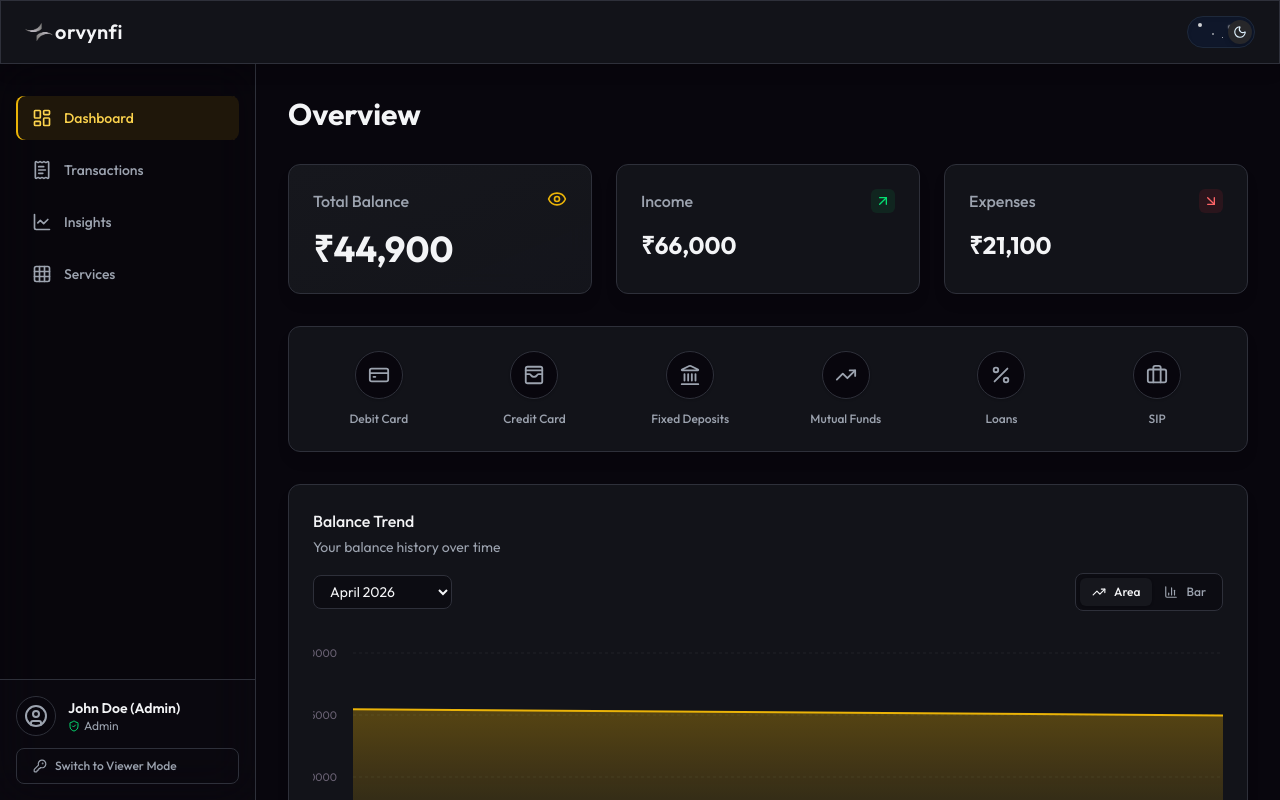
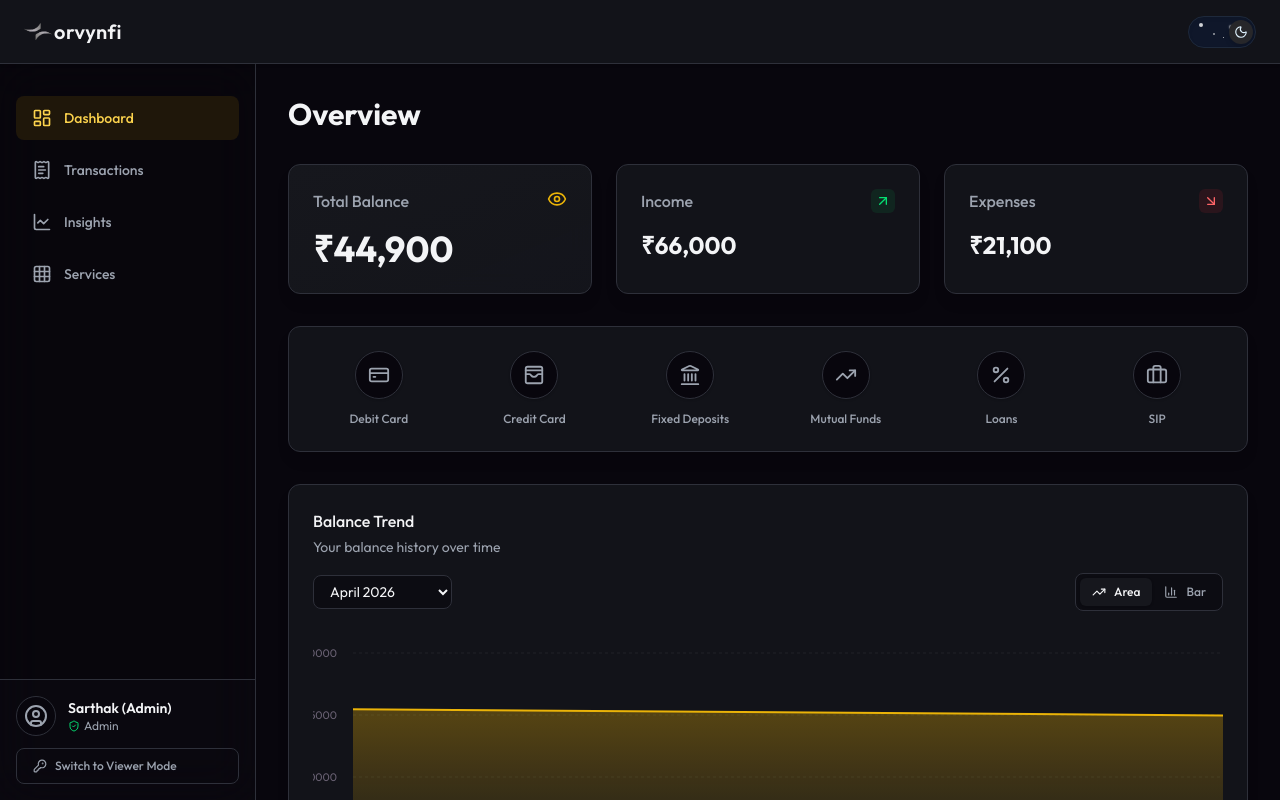
Before and after one commit to XSTRANGER-7/zorvyn-fi, a React (Vite) app: page / in a window 1280 px wide. Shown: the top 800 px of the page. Built offline with nearby package versions, Linux system fonts and the light colour scheme.

Commit message:
total balance ux updated

```diff
--- a/src/components/layout/Navbar.tsx
+++ b/src/components/layout/Navbar.tsx
@@ -21,7 +21,7 @@ export function Navbar() {
   }, []);
 
   return (
-    <header className="fixed top-0 left-0 right-0 h-16 border-b border-finance-border glass z-50 px-4 md:px-6 flex items-center justify-between">
+    <header className="fixed top-0 left-0 right-0 h-16 bg-finance-card/80 backdrop-blur-md border-b border-finance-border z-50 px-4 md:px-6 flex items-center justify-between shadow-sm">
       <div
         className="flex items-center gap-1 cursor-pointer"
         onClick={() => window.location.reload()}
--- a/src/components/layout/Sidebar.tsx
+++ b/src/components/layout/Sidebar.tsx
@@ -25,7 +25,7 @@ export function Sidebar() {
               cn(
                 "flex items-center gap-3 px-4 py-3 rounded-lg text-sm font-medium transition-all duration-300",
                 isActive
-                  ? "bg-finance-accent/10 text-finance-accentDark shadow-[inset_2px_0_0_0_#eab308]"
+                  ? "bg-finance-accent/10 text-finance-accentDark "
                   : "text-finance-textMuted hover:bg-finance-card hover:text-finance-textMain"
               )
             }
@@ -44,7 +44,7 @@ export function Sidebar() {
             </div>
             <div className="flex flex-col flex-1 truncate">
               <span className="text-sm font-semibold text-finance-textMain truncate">
-                {role === 'admin' ? 'John Doe (Admin)' : 'Guest User'}
+                {role === 'admin' ? 'Sarthak (Admin)' : 'Guest User'}
               </span>
               <span className="text-xs text-finance-textMuted flex items-center gap-1">
                 {role === 'admin' ? (
--- a/src/pages/Dashboard.tsx
+++ b/src/pages/Dashboard.tsx
@@ -44,7 +44,7 @@ export function Dashboard() {
               {showBalance ? <Eye size={20} /> : <EyeOff size={20} />}
             </button>
           </div>
-          <p className="text-4xl font-bold">{showBalance ? formatCurrency(stats.balance) : '****'}</p>
+          <p className="text-4xl font-bold">{showBalance ? formatCurrency(stats.balance) : '₹ •••••'}</p>
         </Card>
 
         <Card glow>
```
